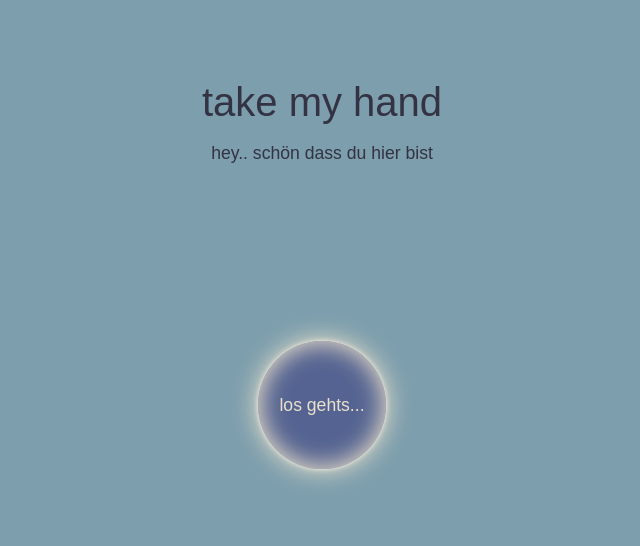
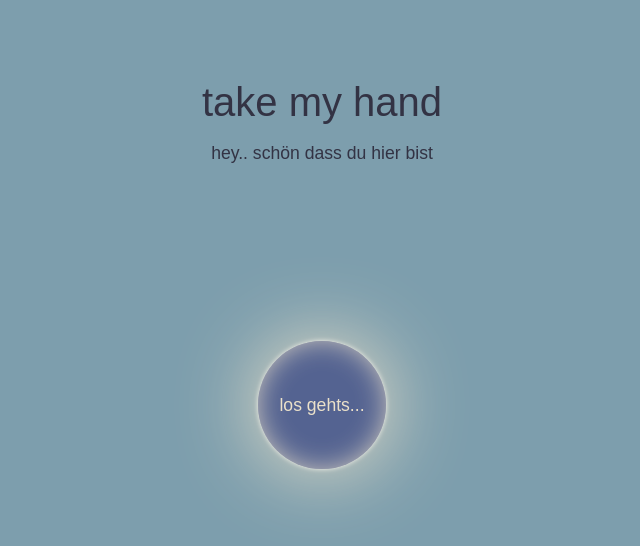
Before and after one commit to Leukipos/Capstone_Project, a Next.js app: page / in a window 1280 px wide. Shown: the top 546 px of the page, without its empty margins (318-958 px from the left). Built offline with nearby package versions, Linux system fonts and the light colour scheme.

Commit message:
indexButtonStyle

```diff
--- a/pages/index.js
+++ b/pages/index.js
@@ -26,7 +26,7 @@ const StyledLink = styled(Link)`
     color: #EBE1CA;
     text-decoration: none;
     font-weight: 100;
-    box-shadow: 0 0 25px 2px #EBE1CA, 0 0 5px 0 #ffffff, inset 0 0 25px 2px #EBE1CA;
+    box-shadow: 0 0 80px 2px #EBE1CA, 0 0 5px 0 #ffffff, inset 0 0 30px -5px #EBE1CA;
     margin-top: 20vh;
   :hover{
     cursor: pointer;
```
